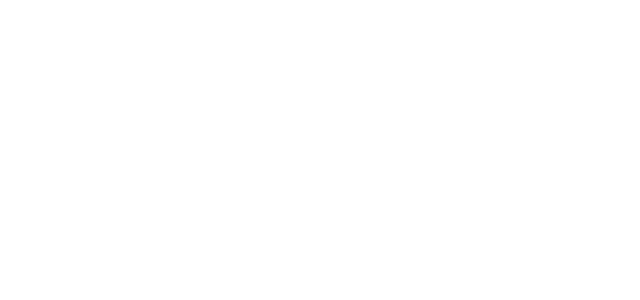
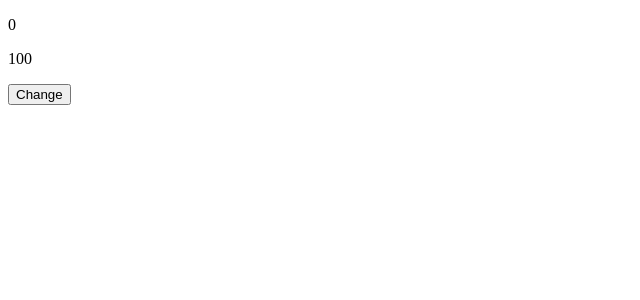
Before and after one commit to oceanbit/ngx-vue, an Angular app: page / in a window 1280 px wide. Shown: the top 300 px of the page, without its empty margins (0-640 px from the left). Built offline with nearby package versions, Linux system fonts and the light colour scheme.

Commit message:
Added alternative demo of usage with refs

```diff
--- a/src/app/app.component.html
+++ b/src/app/app.component.html
@@ -1 +1,3 @@
-<h1>{{newProperty}}</h1>
+<p>{{vm.test | some}}</p>
+<p>{{vm.plusHundred | some}}</p>
+<button (click)="change()">Change</button>
--- a/src/app/app.component.ts
+++ b/src/app/app.component.ts
@@ -3,29 +3,35 @@
  * that are exposed via a decorator
  */
 
-import {ChangeDetectorRef, Component, OnInit} from '@angular/core';
+import {ChangeDetectorRef, Component, OnInit, Pipe, PipeTransform} from '@angular/core';
+import {computed, ref, Ref} from '@vue/reactivity';
 
-function classDecorator<T extends new (...args: any[]) => {}>(
-  constructor: T
-): { new(): ({ newProperty: string; hello: string } & any); prototype: { newProperty: string; hello: string } } {
-  return class extends constructor {
-    newProperty = 'new property';
-    hello = 'override';
-  };
+@Pipe({
+  name: 'some',
+  pure: false
+})
+export class SomePipe implements PipeTransform {
+  transform(value: Ref): any {
+    return value.value;
+  }
 }
 
-@classDecorator
 @Component({
   selector: 'app-root',
   templateUrl: './app.component.html',
   styleUrls: ['./app.component.css']
 })
-export class AppComponent implements OnInit {
-  newProperty: never;
-  constructor(private cd: ChangeDetectorRef) {
-  }
+export class AppComponent {
+  vm = getTest();
 
-  ngOnInit(): void {
-    console.log(this);
+  change(): void {
+    this.vm.test.value += 1;
   }
 }
+
+function getTest() {
+  const test = ref(0);
+  const plusHundred = computed(() => test.value + 100);
+
+  return {test, plusHundred};
+}
--- a/src/app/app.module.ts
+++ b/src/app/app.module.ts
@@ -1,11 +1,12 @@
 import { BrowserModule } from '@angular/platform-browser';
 import { NgModule } from '@angular/core';
 
-import { AppComponent } from './app.component';
+import {AppComponent, SomePipe} from './app.component';
 
 @NgModule({
   declarations: [
-    AppComponent
+    AppComponent,
+    SomePipe
   ],
   imports: [
     BrowserModule
```
